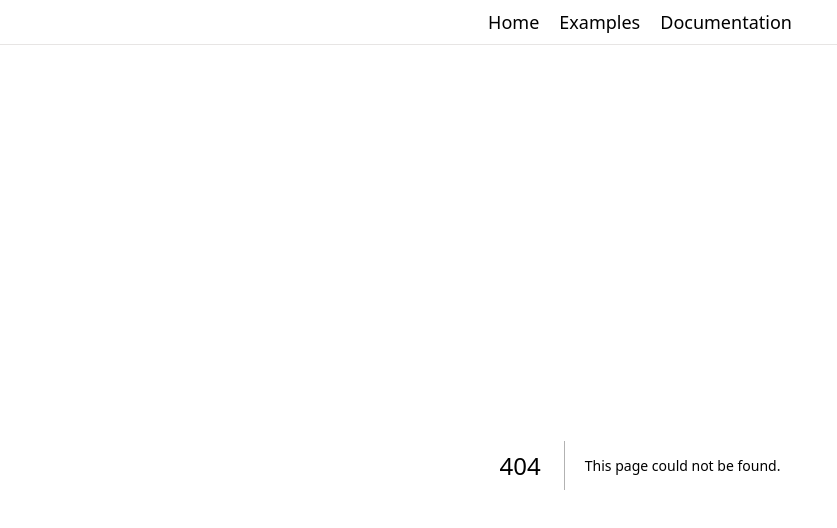
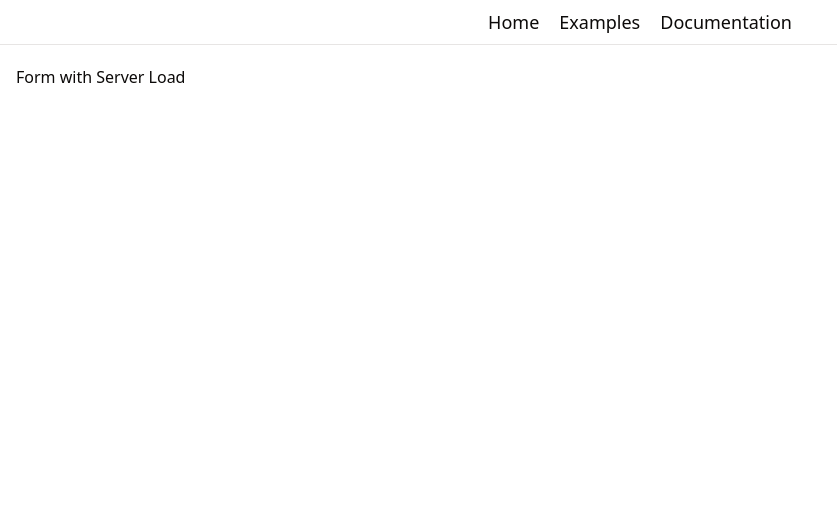
Before and after one commit to brhega/next-react-app, a Next.js app: page /examples/form-with-server-load in a window 1280 px wide. Before the commit this address had no page. Shown: the top 528 px of the page, without its empty margins (0-837 px from the left). Built offline with nearby package versions, Linux system fonts and the light colour scheme.

Commit message:
server load

```diff
--- /dev/null
+++ b/app/examples/form-with-server-load/page.tsx
@@ -0,0 +1,7 @@
+export default function Page() {
+    return (
+        <div>
+            <h1>Form with Server Load</h1>
+        </div>
+    )
+}
```
